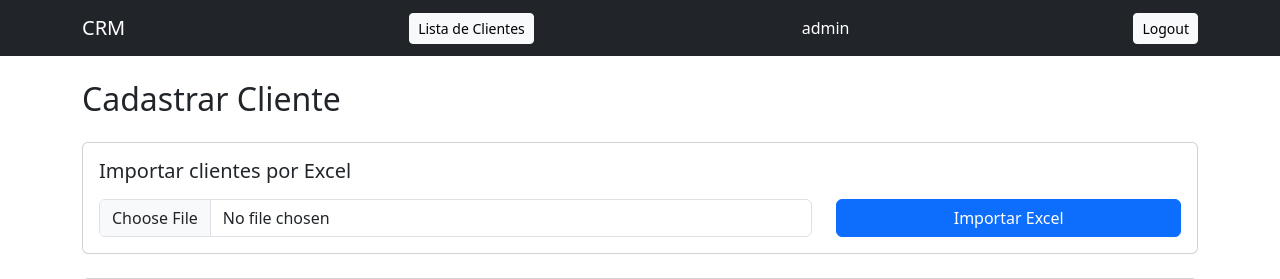
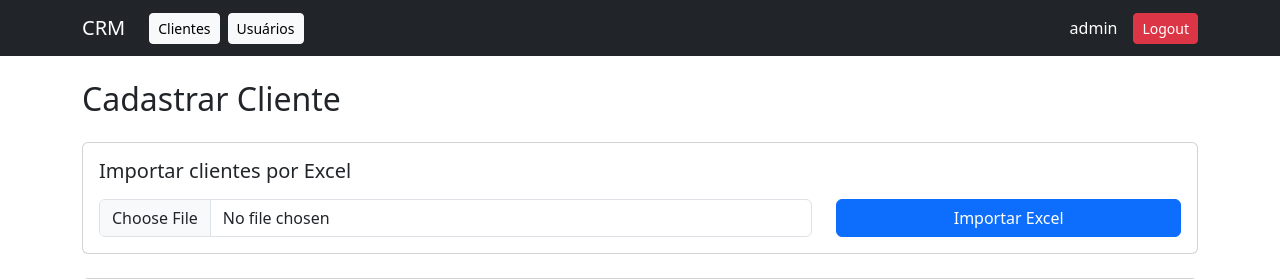
Before and after one commit to OrlandoNamba/CRM_Faculdade, a Django app: page /clientes/cadastrar/ in a window 1280 px wide. Shown: the top 279 px of the page. Run offline with Django 5.2, Linux system fonts and the light colour scheme; a user stored in the database is signed in.

Commit message:
style: reorganiza navbar e adiciona botão logout vermelho

```diff
--- a/crm_django/clientes/templates/base.html
+++ b/crm_django/clientes/templates/base.html
@@ -7,19 +7,30 @@
 <body>
 
 <nav class="navbar navbar-dark bg-dark mb-4">
-    <div class="container">
-        <span class="navbar-brand">CRM</span>
-        {% if request.resolver_match.url_name != 'listar_clientes' %}
-            <a href="{% url 'listar_clientes' %}" class="btn btn-light btn-sm">Lista de Clientes</a>
-        {% endif %}
+    <div class="container d-flex">
 
-        <span class="navbar-text text-white me-3">
-            {{ request.user.username }}
-        </span>
+        <div class="d-flex align-items-center gap-2">
+            <span class="navbar-brand">CRM</span>
 
-        <a href="/logout/" class="btn btn-light btn-sm">
-            Logout
-        </a>
+            <a href="{% url 'listar_clientes' %}" class="btn btn-light btn-sm">
+                Clientes
+            </a>
+
+            <a href="{% url 'criar_usuario' %}" class="btn btn-light btn-sm">
+                Usuários
+            </a>
+        </div>
+
+        <div class="d-flex align-items-center gap-3 ms-auto">
+            <span class="text-white">
+                {{ request.user.username }}
+            </span>
+
+            <a href="{% url 'logout' %}" class="btn btn-danger btn-sm">
+                Logout
+            </a>
+        </div>
+
     </div>
 </nav>
 
```
